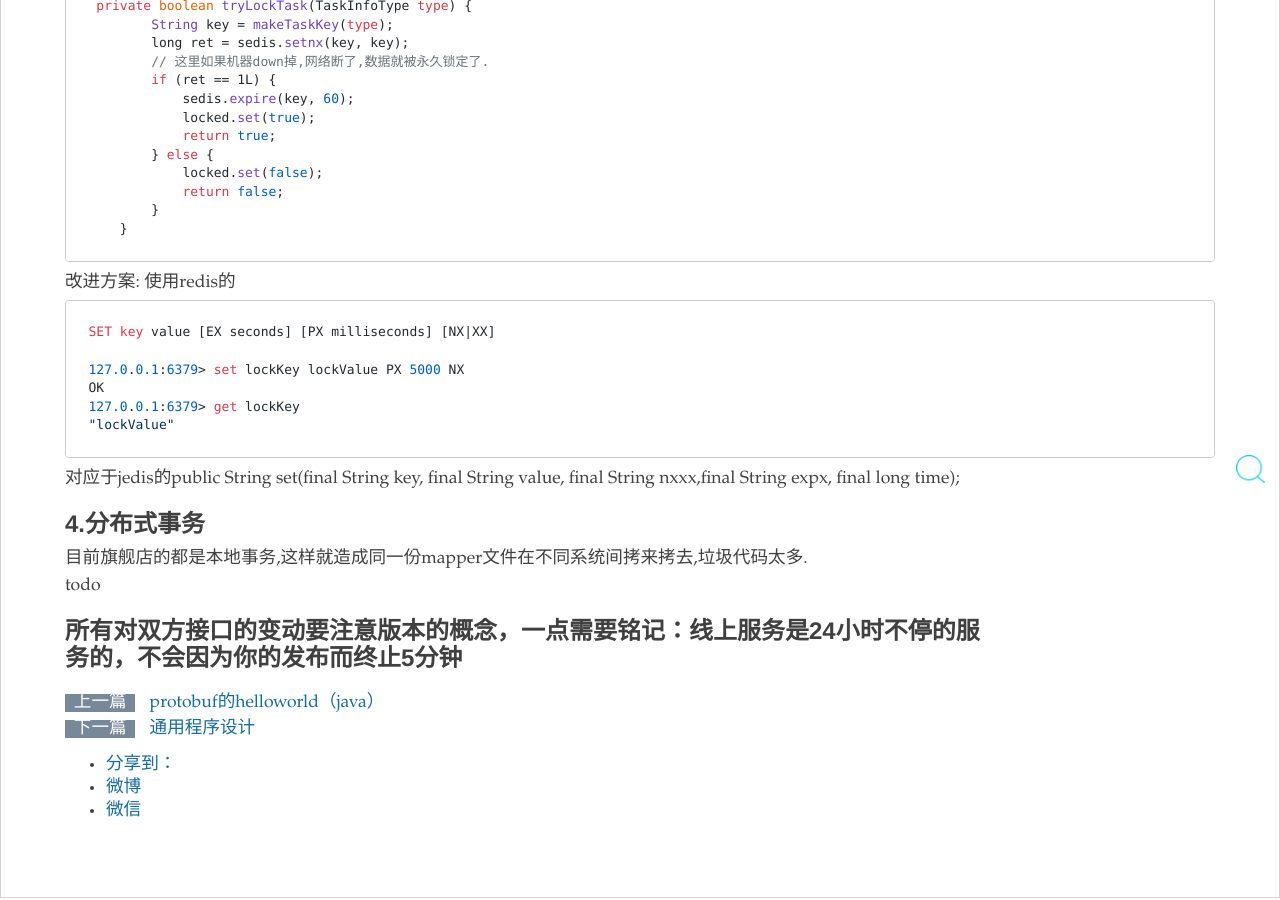
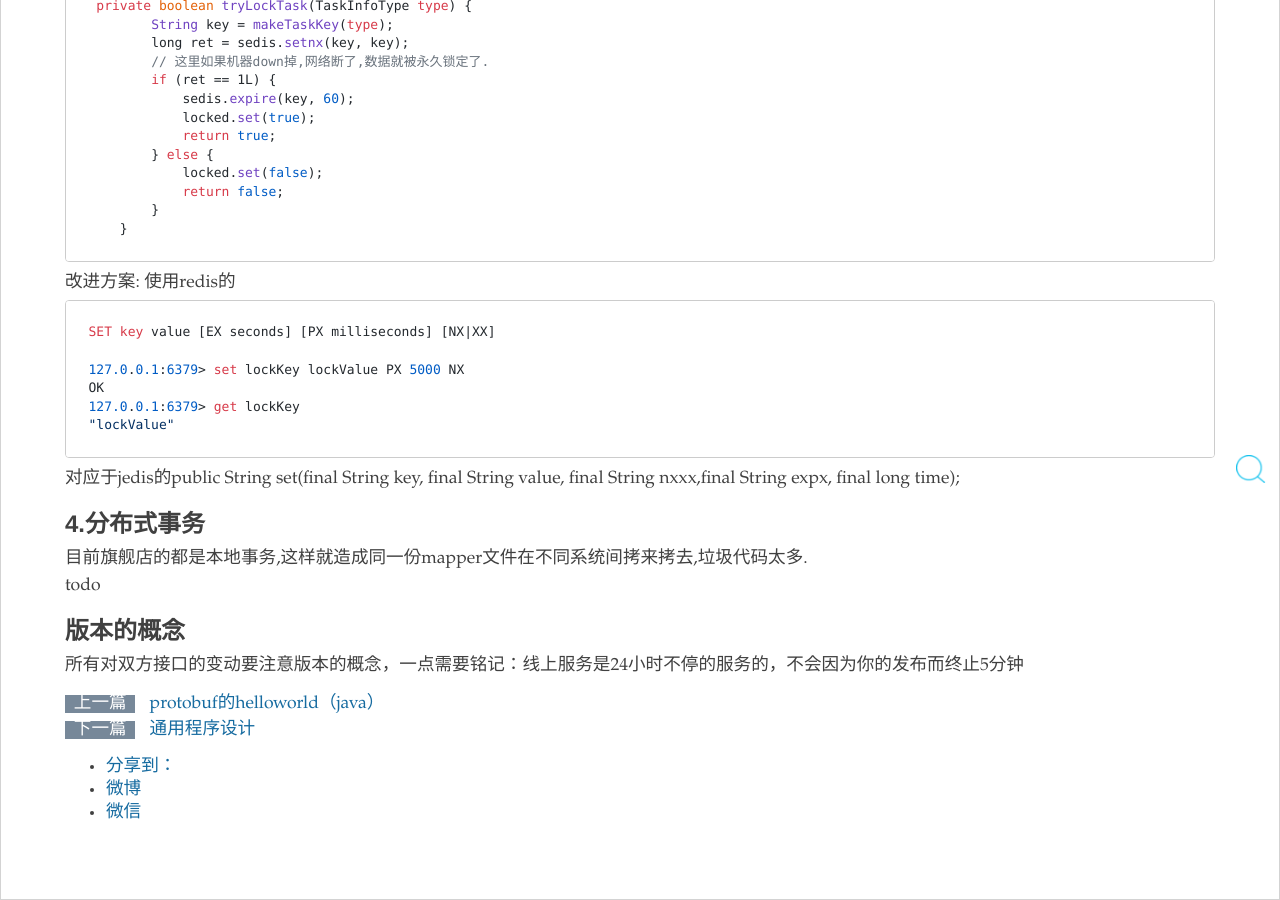
Before and after one commit to zy123a/lcj1992.github.com, a Jekyll site: the page built from _posts/work/2016-04-06-combusiness.md, in a window 1280 px wide and 900 px high, scrolled down 1163 px. Built offline with Jekyll 4.4.1, drawn with Linux system fonts in a browser that asks for light colours; nearby versions of some CDN libraries; comment, search, counter and statistics services are not loaded.

Commit message:
Update 2016-04-06-combusiness.md

```diff
--- a/_posts/work/2016-04-06-combusiness.md
+++ b/_posts/work/2016-04-06-combusiness.md
@@ -88,4 +88,6 @@ setnx + expire 这个方案有个问题,一定几率出现数据被永久锁定,
 
 todo
 
-### 所有对双方接口的变动要注意版本的概念，一点需要铭记：线上服务是24小时不停的服务的，不会因为你的发布而终止5分钟
+### 版本的概念
+
+所有对双方接口的变动要注意版本的概念，一点需要铭记：线上服务是24小时不停的服务的，不会因为你的发布而终止5分钟
```
